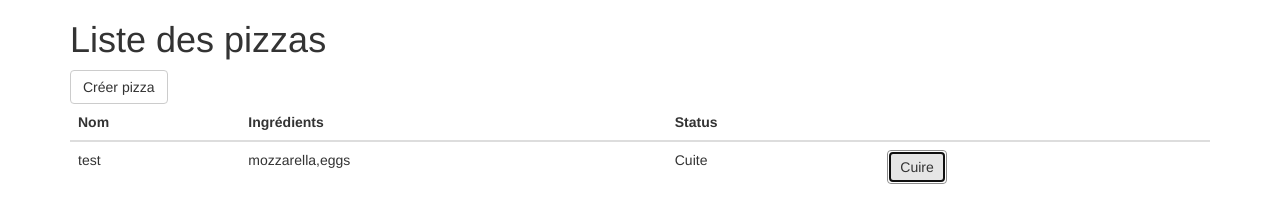
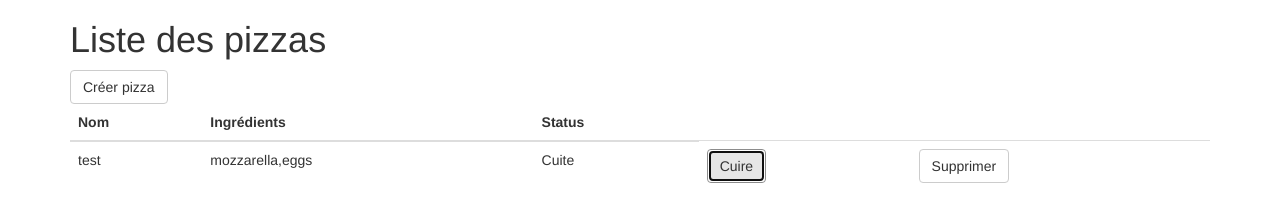
Before and after one commit to burrich/pizzas-js, a website with bundled scripts: page static/index.html in a window 1280 px wide. Both pictures are taken after a click on the button "Cuire". Built offline with nearby package versions, Linux system fonts and the light colour scheme.

Commit message:
bouton supprimer pizza

```diff
--- a/src/index.js
+++ b/src/index.js
@@ -24,7 +24,18 @@ pizzas
       var td2 = document.createElement('td')
       var td3 = document.createElement('td')
       var td4 = document.createElement('td')
-      var button = document.createElement('button')
+      var td5 = document.createElement('td')
+      var cookButton = document.createElement('button')
+      var deleteButton = document.createElement('button')
+
+      cookButton.addEventListener('click', evt => {
+        cookButton.parentElement.previousSibling.innerHTML = 'En cours de cuisson'
+
+        p.cook(2000)
+        .then(() => {
+          cookButton.parentElement.previousSibling.innerHTML = 'Cuite'
+        })
+      })
 
       var status = null
       switch (p.status) {
@@ -41,25 +52,21 @@ pizzas
           break
       }
 
-      button.addEventListener('click', evt => {
-        button.parentElement.previousSibling.innerHTML = 'En cours de cuisson'
-
-        p.cook(2000)
-        .then(() => {
-          button.parentElement.previousSibling.innerHTML = 'Cuite'
-        })
-      })
-
       td1.innerHTML = p.nom
       td2.innerHTML = p.toppings
       td3.innerHTML = status
       tr.appendChild(td1)
       tr.appendChild(td2)
       tr.appendChild(td3)
-      button.className = 'btn btn-default'
-      button.innerHTML = 'Cuire'
-      td4.appendChild(button)
+
+      cookButton.className = 'btn btn-default'
+      cookButton.innerHTML = 'Cuire'
+      deleteButton.className = 'btn btn-default'
+      deleteButton.innerHTML = 'Supprimer'
+      td4.appendChild(cookButton)
+      td5.appendChild(deleteButton)
       tr.appendChild(td4)
+      tr.appendChild(td5)
       tbody.appendChild(tr)
     })
   })
--- a/static/index.html
+++ b/static/index.html
@@ -22,7 +22,6 @@
           <th>Nom</th>
           <th>Ingrédients</th>
           <th>Status</th>
-          <th><th>
         </tr>
       </thead>
       <tbody>
```
